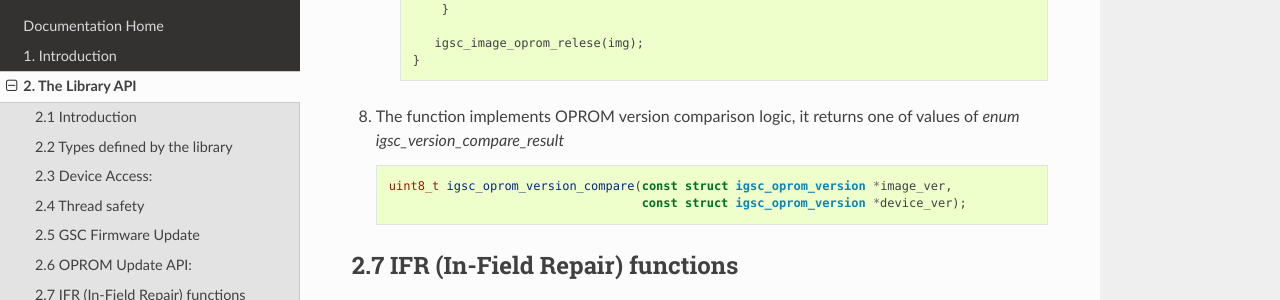
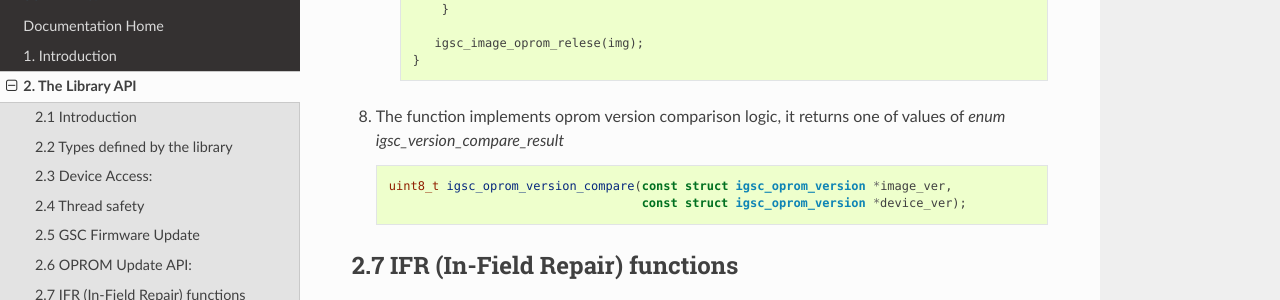
Before and after one commit to intel/igsc, a Sphinx documentation site: the page built from doc/igsc_api.rst, in a window 1280 px wide and 900 px high, scrolled down 9919 px. Shown: the part 151-451 px from the top of the window. Built offline with Sphinx 7.4.7 and the Read the Docs theme 2.0.0, drawn with Linux system fonts in a browser that asks for light colours; formulas are drawn with MathJax 3; some of the changed text lies outside the part shown.

```diff
--- a/doc/igsc_api.rst
+++ b/doc/igsc_api.rst
@@ -362,7 +362,7 @@ The structure represents the device firmware version.
     **Version comparison logic is**
 
 
-  .. code-block:: c
+.. code-block:: c
 
     if ((Image major version != Device major version) &&
         (Device Major version != 0)):
@@ -402,13 +402,12 @@ The structure represents the device firmware version.
 
 4. OPROM Image info
 
-
 The structure `igsc_oprom_image` is an opaque structure
 which holds paring state of the OPROM image information.
 
   .. code-block:: c
 
-    struct igsc_oprom_image
+    struct igsc_oprom_image;
 
 5. Retrieve device OPROM version for data and code.
 
@@ -473,7 +472,6 @@ which holds paring state of the OPROM image information.
       int igsc_image_oprom_next_device(IN struct igsc_oprom_image *img,
                                        OUT igsc_device_info *device);
 
-
   g. The function returns IGSC_SUCCESS if device is on the list of supported
      devices, otherwise it returns IGSC_ERROR_DEVICE_NOT_FOUND
 
@@ -482,8 +480,7 @@ which holds paring state of the OPROM image information.
       int igsc_image_oprom_match_device(IN struct igsc_oprom_image *img,
                                         IN igsc_device_info *device)
 
-
-  h. The function resets the OPROM device iterator over supported devices
+  h. The function resets the oprom device iterator over supported devices
 
     .. code-block:: c
 
@@ -574,7 +571,7 @@ which holds paring state of the OPROM image information.
          igsc_image_oprom_relese(img);
       }
 
-8. The function implements OPROM version comparison logic, it returns
+8. The function implements oprom version comparison logic, it returns
    one of values of `enum igsc_version_compare_result`
 
    .. code-block:: c
```
Also changed, not shown: other parts of doc/igsc_api.rst (+2 -2 lines).
